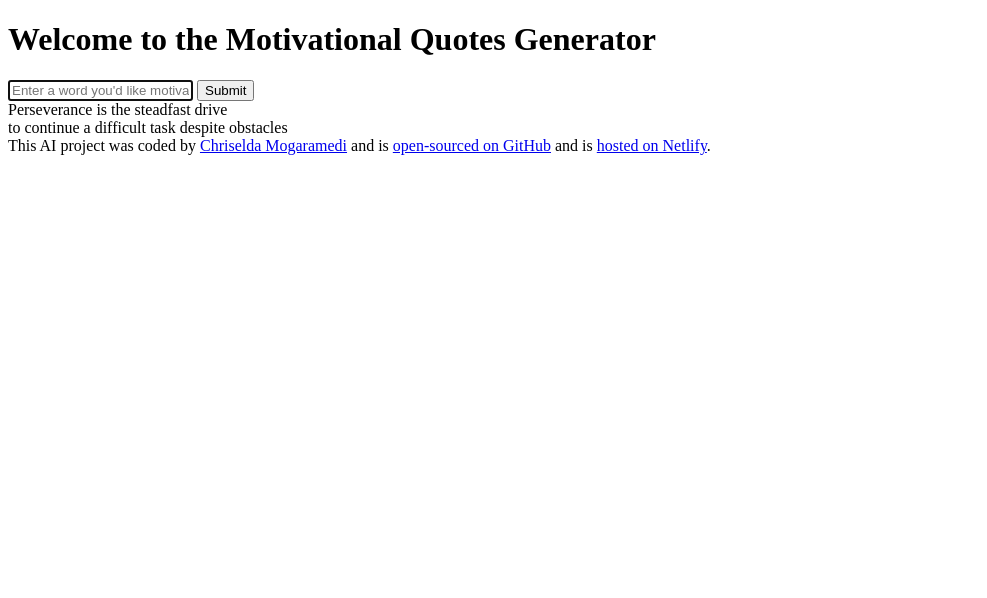
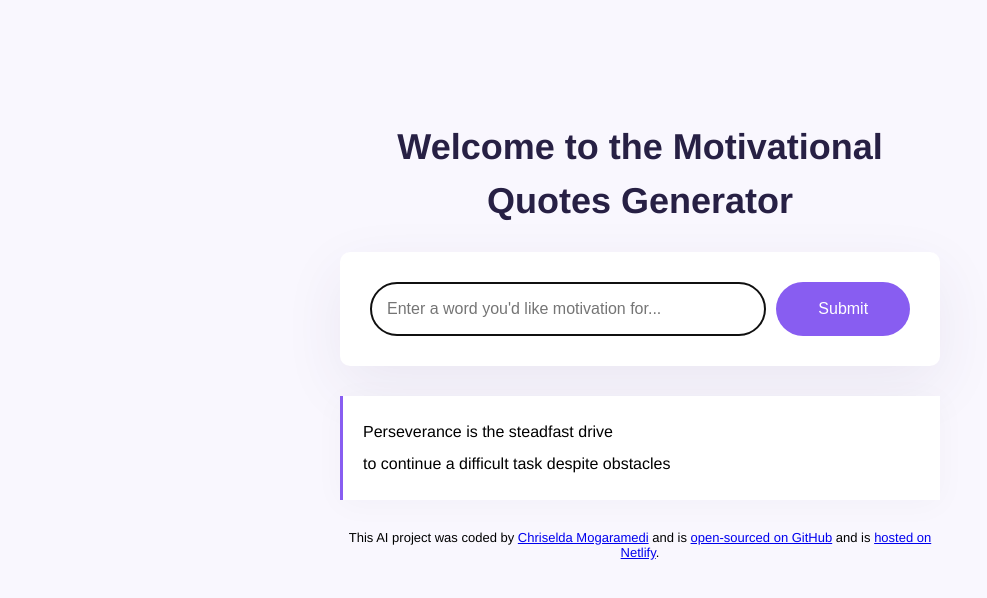
Before and after one commit to Chriseldam217/Motivational-quotes-generator, a plain HTML site: page index.html in a window 1280 px wide. Shown: the whole page, without its empty margins (0-987 px from the left). Drawn offline with Linux system fonts and the light colour scheme.

Commit message:
updted html classes and the project css

```diff
--- a/index.html
+++ b/index.html
@@ -7,6 +7,7 @@
     <title>Ai Motivational Generator</title>
   </head>
   <body>
+    <div class="wrapper">
       <h1>Welcome to the Motivational Quotes Generator</h1>
 
       <main>
@@ -17,10 +18,11 @@
             autofocus
             required
             autocomplete="off"
+            class="user-guide"
           />
-        <input type="submit" />
+          <input type="submit" class="submit-button" />
         </form>
-      <div>
+        <div class="motivation">
           Perseverance is the steadfast drive
           <br />
           to continue a difficult task despite obstacles
@@ -46,6 +48,7 @@
           >hosted on Netlify</a
         >.
       </footer>
+    </div>
 
     <script src="src/script.js"></script>
   </body>
--- a/src/style.css
+++ b/src/style.css
@@ -0,0 +1,60 @@
+body {
+  background-color: #f9f7fe;
+  font-family: Helvetica, Arial, sans-serif;
+}
+.wrapper {
+  margin: 120px auto;
+  max-width: 600px;
+}
+header {
+  margin-bottom: 30px;
+}
+
+h1 {
+  text-align: center;
+  font-weight: 800;
+  font-size: 36px;
+  line-height: 1.5;
+  color: #272044;
+}
+
+form {
+  padding: 30px;
+  background-color: white;
+  box-shadow: 0px 20px 60px rgba(65, 50, 100, 0.08);
+  border-radius: 10px;
+  display: flex;
+  margin-bottom: 30px;
+}
+.user-guide {
+  padding: 16px;
+  border: 1px solid rgba(39, 33, 66, 0.5);
+  width: 80%;
+  font-size: 16px;
+  border-radius: 50px;
+  line-height: 20px;
+  color: #272044;
+}
+.submit-button {
+  margin-left: 10px;
+  background: #885df1;
+  color: white;
+  border: none;
+  width: 150px;
+  font-size: 16px;
+  border-radius: 50px;
+  padding: 14px 24px;
+}
+.motivation {
+  font-size: 16px;
+  background-color: #fff;
+  padding: 20px;
+  line-height: 2;
+  border-left: 3px solid #885df1;
+  box-shadow: 0px 4px 30px 0px rgba(39, 33, 66, 0.03);
+}
+footer {
+  text-align: center;
+  font-size: 13px;
+  margin-top: 30px;
+}
```
Lines whose indentation alone changed are shown as unchanged.
